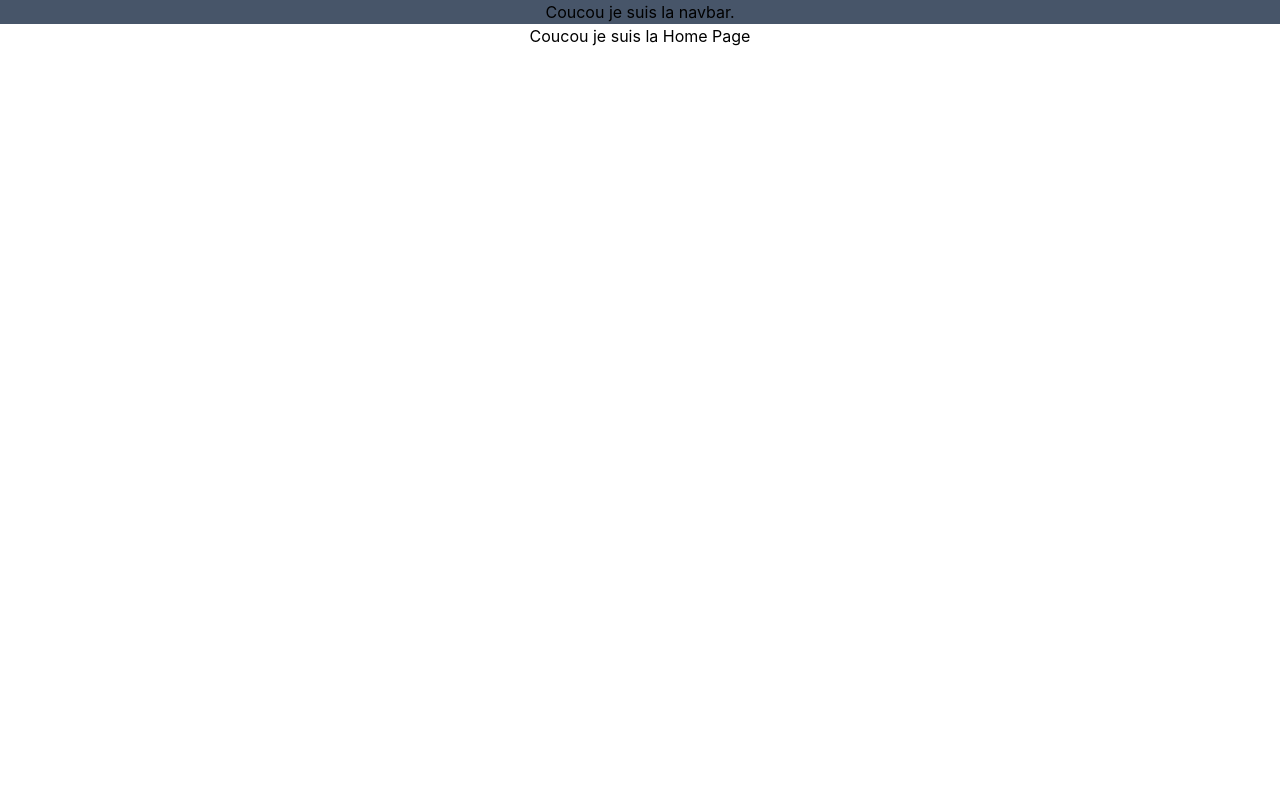
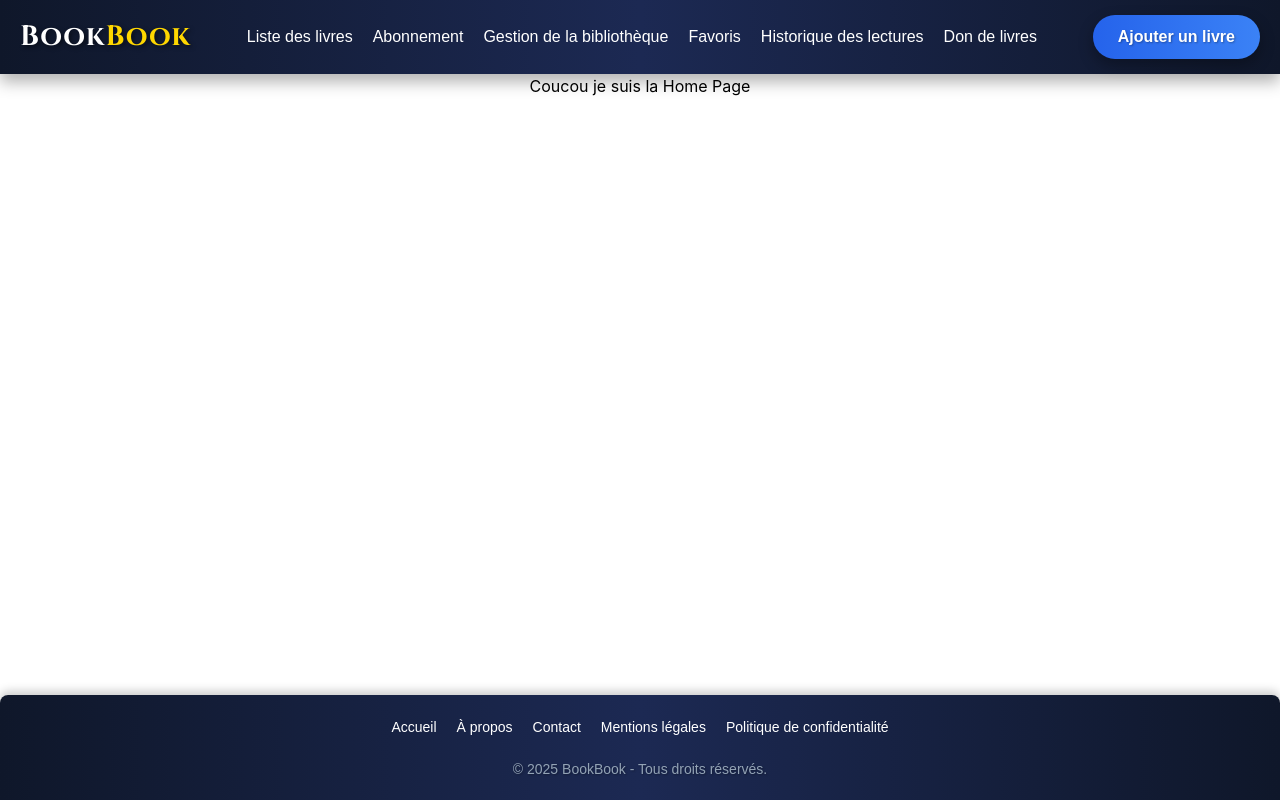
Before and after one commit to Zowx/frontend-Bookbook, a React (Create React App) app: page / in a window 1280 px wide. Built offline with nearby package versions, Linux system fonts and the light colour scheme.

Commit message:
Add NavBar and Footer

```diff
--- /dev/null
+++ b/src/Components/Footer.jsx
@@ -0,0 +1,100 @@
+import React from 'react';
+
+const Footer = () => {
+    return (
+        <>
+            <style>
+                {`
+                .footer-container {
+                    position: fixed;
+                    bottom: 0;
+                    left: 0;
+                    width: 100%;
+                    display: flex;
+                    flex-direction: column;
+                    align-items: center;
+                    justify-content: center;
+                    gap: 20px;
+                    padding: 20px 40px;
+                    background: linear-gradient(90deg, #0f172a, #1C2953, #0f172a);
+                    color: white;
+                    text-align: center;
+                    font-family: 'Poppins', sans-serif;
+                    box-shadow: 0 -4px 10px rgba(0, 0, 0, 0.2);
+                    border-top-left-radius: 8px;
+                    border-top-right-radius: 8px;
+                    z-index: 1000;
+                }
+
+                .footer-links {
+                    display: flex;
+                    justify-content: center;
+                    gap: 20px;
+                    margin: 0;
+                    padding: 0;
+                    list-style: none;
+                }
+
+                .footer-links a {
+                    color: white;
+                    text-decoration: none;
+                    font-size: 14px;
+                    font-weight: 500;
+                    transition: color 0.3s ease;
+                }
+
+                .footer-links a:hover {
+                    color: #FFD700;
+                }
+
+                .footer-text {
+                    font-size: 14px;
+                    color: #93A3B5;
+                    text-shadow: 1px 1px 2px rgba(0, 0, 0, 0.3);
+                    margin: 0;
+                }
+
+                /* Responsivité */
+                @media (max-width: 768px) {
+                    .footer-container {
+                        padding: 15px 20px;
+                        gap: 15px;
+                    }
+
+                    .footer-links {
+                        flex-wrap: wrap;
+                        gap: 10px;
+                    }
+
+                    .footer-links a {
+                        font-size: 12px;
+                    }
+
+                    .footer-text {
+                        font-size: 12px;
+                    }
+                }
+                `}
+            </style>
+
+            <div className="footer-container">
+                <ul className="footer-links">
+                    {['Accueil', 'À propos', 'Contact', 'Mentions légales', 'Politique de confidentialité'].map((item, index) => (
+                        <li key={index}>
+                            <a
+                                href={`/${item.replace(/ /g, '-').toLowerCase()}`}
+                            >
+                                {item}
+                            </a>
+                        </li>
+                    ))}
+                </ul>
+                <p className="footer-text">
+                    © {new Date().getFullYear()} BookBook - Tous droits réservés.
+                </p>
+            </div>
+        </>
+    );
+};
+
+export default Footer;
--- a/src/Components/NavBar.jsx
+++ b/src/Components/NavBar.jsx
@@ -1,12 +1,143 @@
-import React from 'react';
+import React, { useState } from 'react';
 
 const Navbar = () => {
+    // Tableau des liens dynamiques
+    const navLinks = [
+        { name: 'Liste des livres', path: '/catalogue' },
+        { name: 'Abonnement', path: '/abonnement' },
+        { name: 'Gestion de la bibliothèque', path: '/gestion-de-la-bibliothèque' },
+        { name: 'Favoris', path: '/favoris' },
+        { name: 'Historique des lectures', path: '/historique-des-lectures' },
+        { name: 'Don de livres', path: '/don-de-livres' },
+    ];
+
     return (
-        <div className='bg-slate-600 w-full'>
-            <span>
-            Coucou je suis la navbar.
-            </span>
-        </div>
+        <>
+            {/* CSS directement dans le composant */}
+            <style>
+                {`
+                /* Police spécifique pour le logo */
+                @import url('https://fonts.googleapis.com/css2?family=Cinzel:wght@700&display=swap'); /* Police littéraire et élégante */
+
+                .navbar-logo {
+                    font-family: 'Cinzel', serif; /* Police spécifique pour le logo */
+                }
+
+                .menu {
+                    display: flex;
+                    flex-direction: row;
+                    list-style: none;
+                    margin: 0;
+                    padding: 0;
+                    gap: 20px;
+                }
+
+                .hamburger {
+                    display: none;
+                }
+
+                @media (max-width: 768px) {
+                    .menu {
+                        display: none;
+                        flex-direction: column;
+                        gap: 10px;
+                    }
+
+                    .menu.open {
+                        display: flex;
+                    }
+
+                    .hamburger {
+                        display: block;
+                        background: transparent;
+                        border: none;
+                        color: white;
+                        font-size: 24px;
+                        cursor: pointer;
+                    }
+                }
+                `}
+            </style>
+
+            <div style={{
+                backgroundImage: 'linear-gradient(90deg, #0f172a, #1C2953, #0f172a)',
+                color: 'white',
+                padding: '15px 20px',
+                display: 'flex',
+                justifyContent: 'space-between',
+                alignItems: 'center',
+                fontFamily: "'Poppins', sans-serif",
+                boxShadow: '0 8px 15px rgba(0, 0, 0, 0.3)',
+                position: 'relative',
+            }}>
+                {/* Logo */}
+                <div className="navbar-logo" style={{
+                    fontSize: '28px',
+                    fontWeight: 'bold',
+                    display: 'flex',
+                    alignItems: 'center',
+                    letterSpacing: '1px',
+                    textShadow: '2px 2px 4px rgba(0, 0, 0, 0.5)',
+                }}>
+                    Book<span style={{ color: '#FFD700' }}>Book</span>
+                </div>
+
+                {/* Menu Links */}
+                <ul className='flex'>
+                    {navLinks.map((link, index) => (
+                        <li key={index}>
+                            <a
+                                href={link.path}
+                                style={{
+                                    color: 'white',
+                                    textDecoration: 'none',
+                                    fontSize: '16px',
+                                    fontWeight: '500',
+                                    padding: '5px 10px',
+                                    display: 'block',
+                                    transition: 'color 0.3s ease',
+                                }}
+                                onMouseEnter={(e) => e.target.style.color = '#FFD700'}
+                                onMouseLeave={(e) => e.target.style.color = 'white'}
+                            >
+                                {link.name}
+                            </a>
+                        </li>
+                    ))}
+                </ul>
+
+                {/* Barre de recherche et bouton */}
+                <div style={{
+                    display: 'flex',
+                    gap: '15px',
+                    alignItems: 'center',
+                }}>
+                    <button style={{
+                        backgroundImage: 'linear-gradient(90deg, #2563eb, #3B82F6)',
+                        color: 'white',
+                        padding: '10px 25px',
+                        borderRadius: '30px',
+                        border: 'none',
+                        fontWeight: 'bold',
+                        cursor: 'pointer',
+                        transition: 'transform 0.3s ease, box-shadow 0.3s ease',
+                        boxShadow: '0 6px 15px rgba(0, 0, 0, 0.3)',
+                        textShadow: '1px 1px 2px rgba(0, 0, 0, 0.3)',
+                    }}
+                    onMouseEnter={(e) => {
+                        e.target.style.transform = 'scale(1.1)';
+                        e.target.style.boxShadow = '0 10px 20px rgba(0, 0, 0, 0.4)';
+                    }}
+                    onMouseLeave={(e) => {
+                        e.target.style.transform = 'scale(1)';
+                        e.target.style.boxShadow = '0 6px 15px rgba(0, 0, 0, 0.3)';
+                    }}
+                    >
+                        Ajouter un livre
+                    </button>
+                </div>
+            </div>
+        </>
     );
 };
 
--- a/src/Pages/HomePages.jsx
+++ b/src/Pages/HomePages.jsx
@@ -1,12 +1,13 @@
 import React from 'react';
 import Navbar from '../Components/NavBar';
-
+import Footer from '../Components/Footer';
 
 const HomePage = () => {
     return (
         <div>
             <Navbar />
             Coucou je suis la Home Page
+            <Footer/>
         </div>
     );
 };
```
